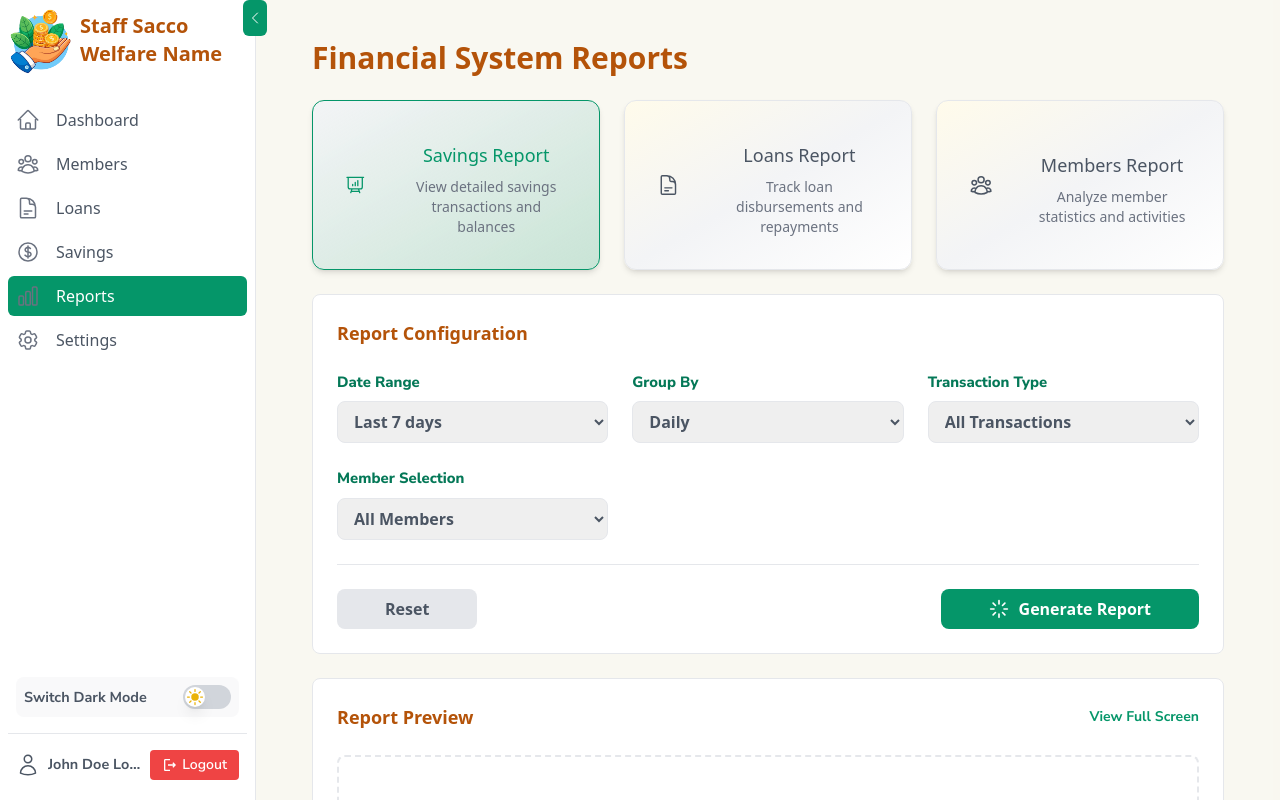
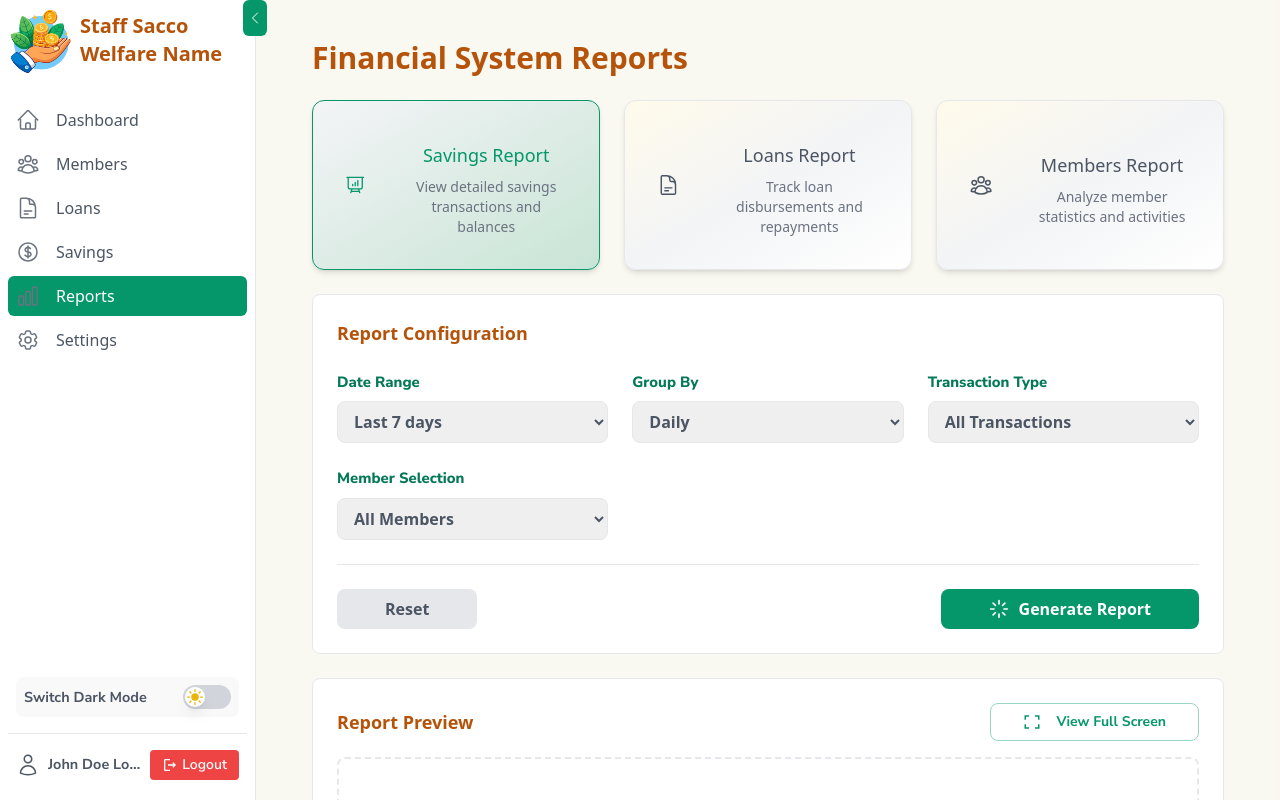
Before and after one commit to supa-modo/Sacco-Welfare-Loans-and-Savings, a React (Vite) app: page /admin/reports in a window 1280 px wide. Built offline with nearby package versions, Linux system fonts and the light colour scheme; sample sign-in values are in the browser's storage.

Commit message:
feat: add fullscreen toggle button to report preview for improved user experience

```diff
--- a/src/pages/admin/Reports.jsx
+++ b/src/pages/admin/Reports.jsx
@@ -25,6 +25,7 @@ import {
 } from "react-icons/hi2";
 import { MdOutlineDownload, MdOutlineDownloadDone } from "react-icons/md";
 import { FiLoader } from "react-icons/fi";
+import { RiFullscreenExitLine, RiFullscreenFill } from "react-icons/ri";
 
 const Reports = () => {
   const [selectedReport, setSelectedReport] = useState("savings");
@@ -307,12 +308,13 @@ const Reports = () => {
 
       {/* Report Preview */}
       <div className="bg-white  p-6 rounded-lg border border-gray-200 ">
-        <div className="flex items-center justify-between mb-6">
+        <div className="flex items-center justify-between mb-4">
           <h2 className="text-lg font-semibold text-amber-700">
             Report Preview
           </h2>
-          <button className="text-primary hover:text-primary/80 text-sm font-bold font-nunito-sans transition-colors duration-200">
-            View Full Screen
+          <button className="text-primary border border-primary/40 py-2 px-8 rounded-lg flex items-center space-x-4 hover:text-primary/80 text-sm font-bold font-nunito-sans transition-colors duration-200">
+          <RiFullscreenFill size={18}/>
+            <span>View Full Screen</span>
           </button>
         </div>
 
```
